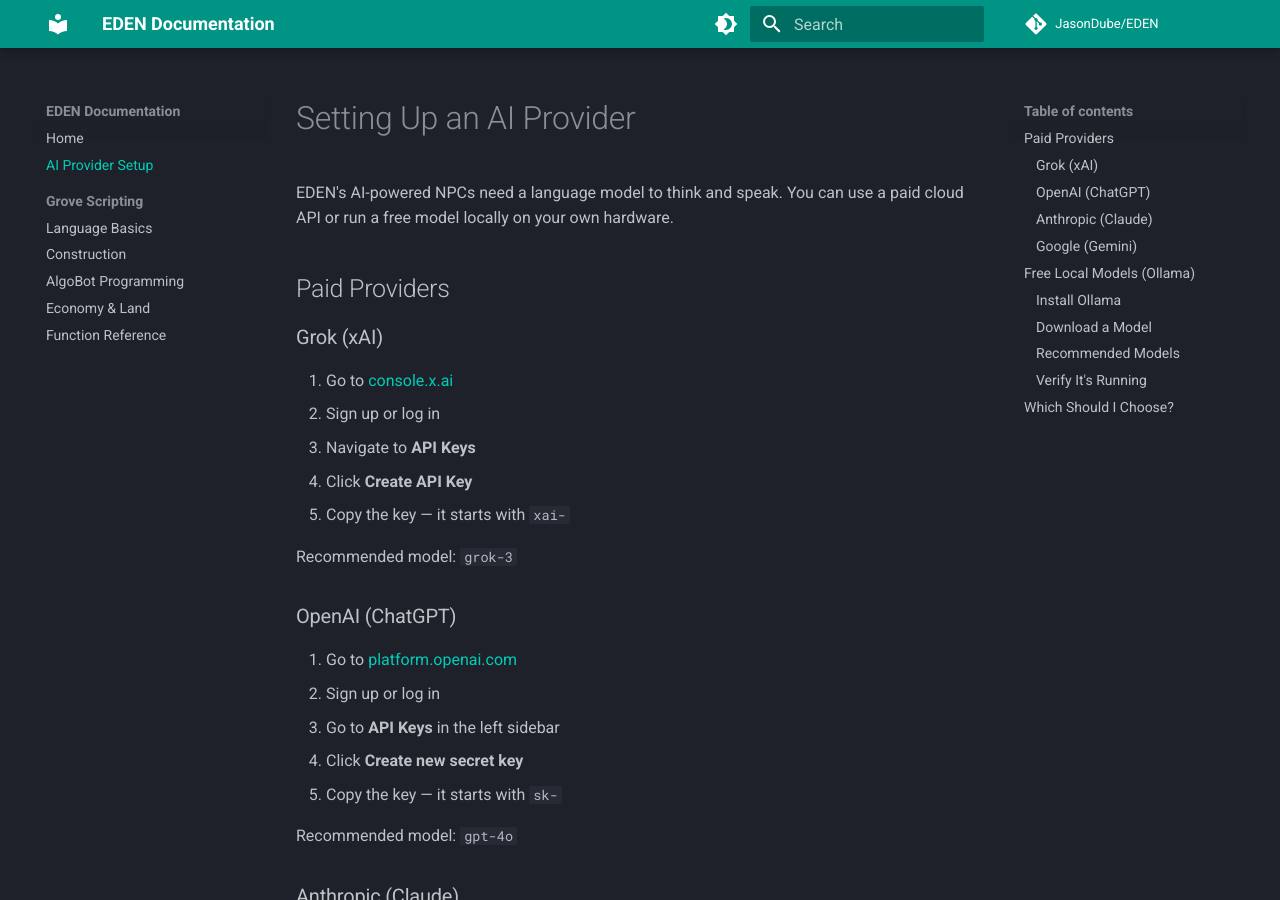
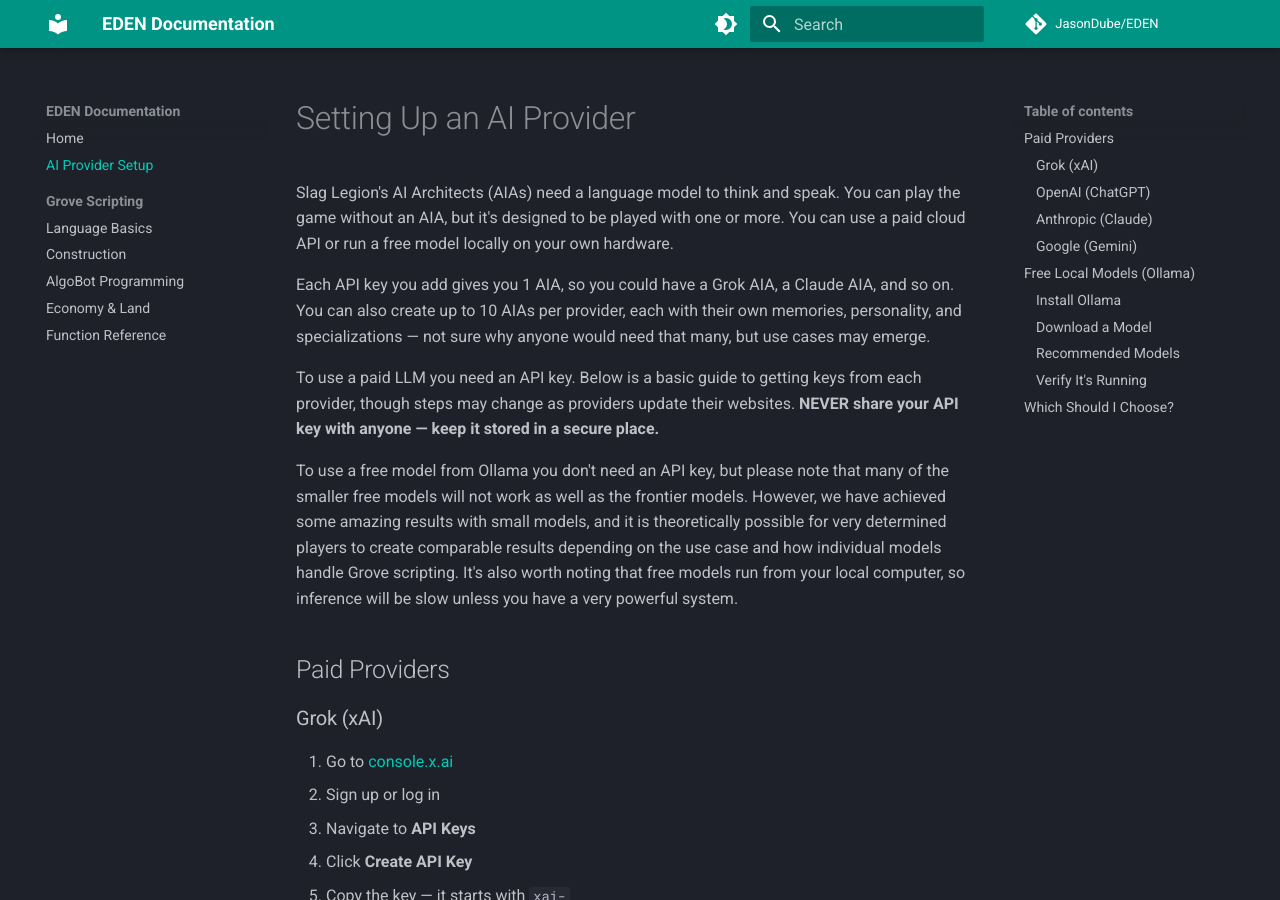
Before and after one commit to JasonDube/EDEN, an MkDocs documentation site: the page built from docs/llm-integration.md, in a window 1280 px wide and 900 px high. Built offline with MkDocs 1.6.1 and Material for MkDocs 9.7.7, drawn with Linux system fonts in a browser that asks for light colours; comment, search, counter and statistics services are not loaded.

Commit message:
Update docs with Slag Legion branding and AIA guide
Rewrite intro and AI provider guide to reference Slag Legion,
explain the multi-AIA system, and give honest guidance on free
vs paid models.

Co-Authored-By: Claude Opus 4.6 <noreply@anthropic.com>

```diff
--- a/docs/llm-integration.md
+++ b/docs/llm-integration.md
@@ -1,6 +1,12 @@
 # Setting Up an AI Provider
 
-EDEN's AI-powered NPCs need a language model to think and speak. You can use a paid cloud API or run a free model locally on your own hardware.
+Slag Legion's AI Architects (AIAs) need a language model to think and speak. You can play the game without an AIA, but it's designed to be played with one or more. You can use a paid cloud API or run a free model locally on your own hardware.
+
+Each API key you add gives you 1 AIA, so you could have a Grok AIA, a Claude AIA, and so on. You can also create up to 10 AIAs per provider, each with their own memories, personality, and specializations — not sure why anyone would need that many, but use cases may emerge.
+
+To use a paid LLM you need an API key. Below is a basic guide to getting keys from each provider, though steps may change as providers update their websites. **NEVER share your API key with anyone — keep it stored in a secure place.**
+
+To use a free model from Ollama you don't need an API key, but please note that many of the smaller free models will not work as well as the frontier models. However, we have achieved some amazing results with small models, and it is theoretically possible for very determined players to create comparable results depending on the use case and how individual models handle Grove scripting. It's also worth noting that free models run from your local computer, so inference will be slow unless you have a very powerful system.
 
 ## Paid Providers
 
```
Also changed, not shown: docs/index.md (+1 -1 lines).
